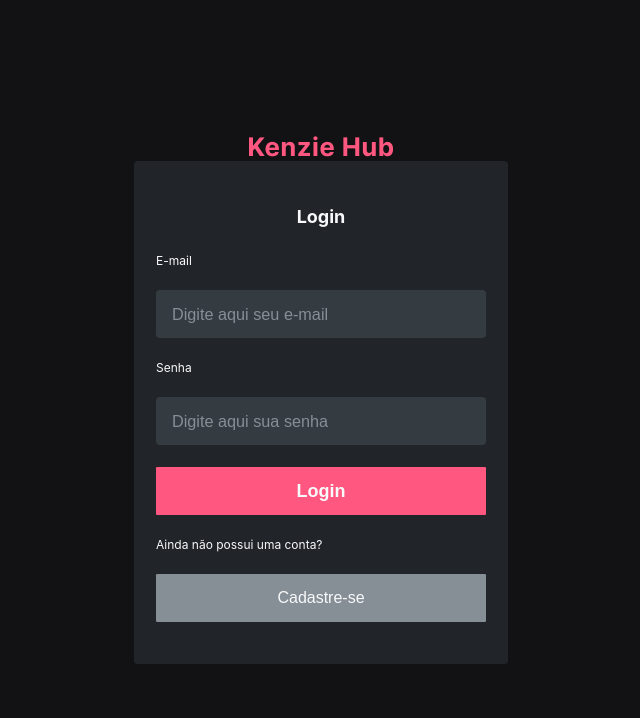
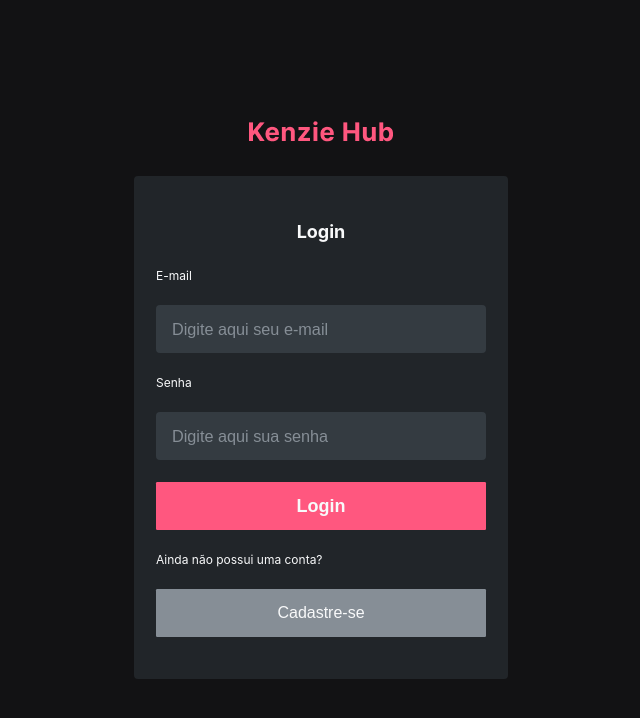
Before and after one commit to Kenzie-Academy-Brasil-Developers/Kenzie-Academy-Brasil-Developers-react-entrega-kenzie-hub.renangiaretta, a React (Create React App) app in the folder kenziehub/kenziehub/: page / in a window 1280 px wide. Shown: the top 718 px of the page, without its empty margins (319-959 px from the left). Built offline with nearby package versions, Linux system fonts and the light colour scheme.

Commit message:
fix: login and register styles

```diff
--- a/kenziehub/kenziehub/src/components/LoginForm/styles.js
+++ b/kenziehub/kenziehub/src/components/LoginForm/styles.js
@@ -2,13 +2,13 @@ import styled from "styled-components";
 
 
 export const StyledLoginForm = styled.div`
-
     display: flex;
     justify-content: center;
     align-items: center;
     background-color: var(--color-grey-3);
     border-radius: 0.4rem;
     padding: 4.2rem 2.2rem 4.2rem 2.2rem;
+    margin-top: 3rem;
 
     a {
         width: 100%;
@@ -58,7 +58,7 @@ export const StyledLoginForm = styled.div`
 
         }
     }
-
-
-
+    @media screen and (max-width: 380px) {
+        width: auto;
+    }
 `
```
Lines whose indentation alone changed are shown as unchanged.
